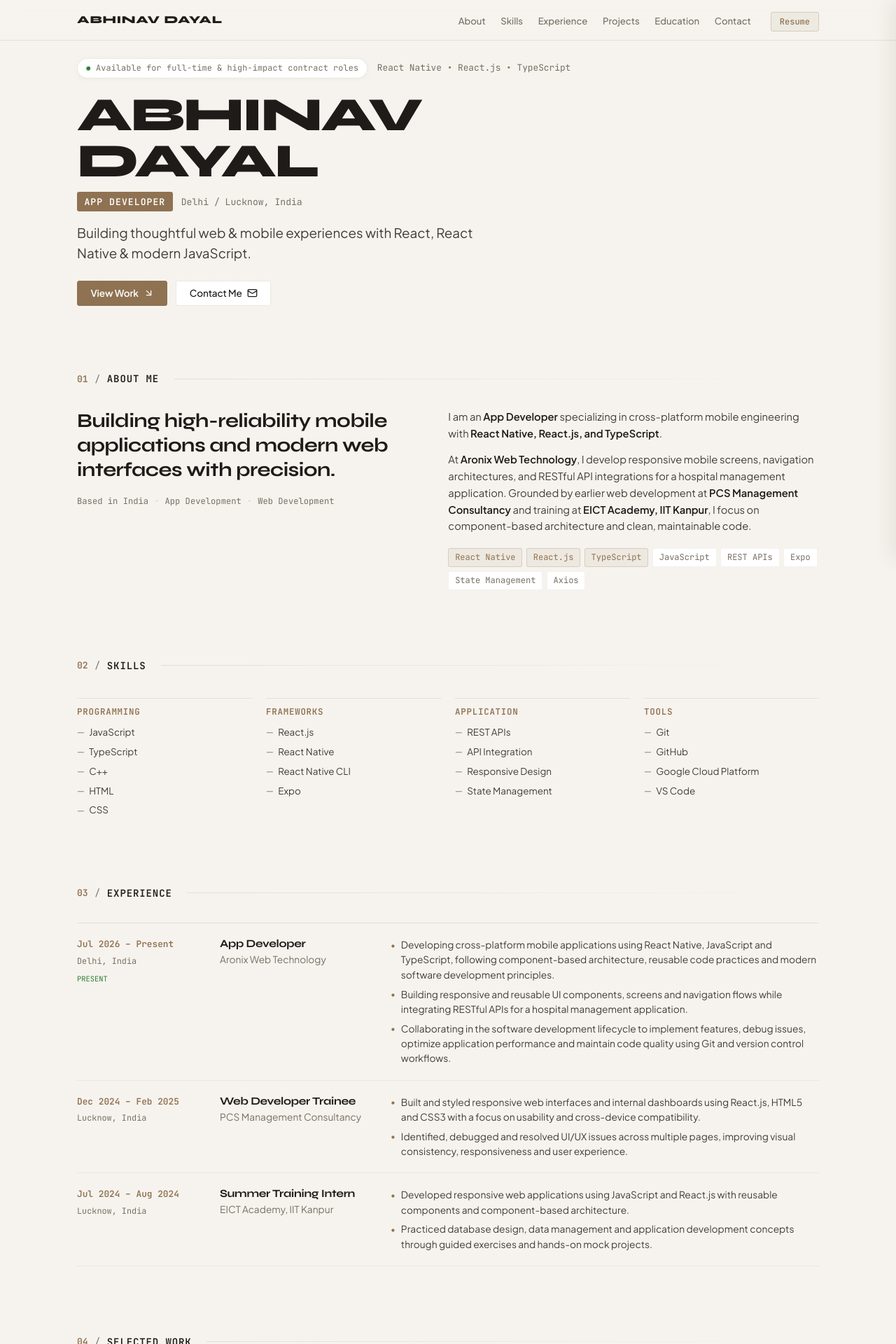
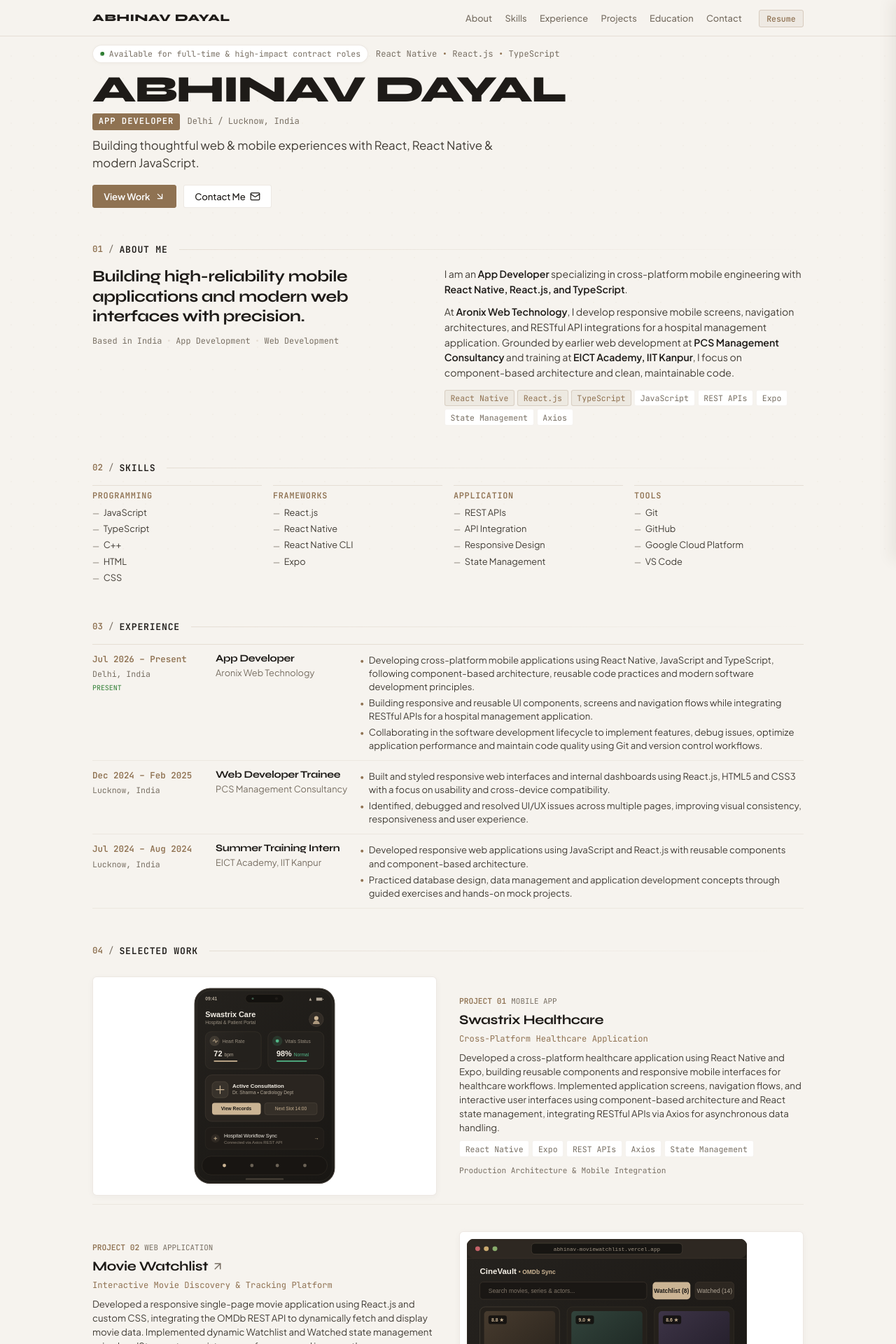
Before and after one commit to AbhinavXDayal/Portfolio, a React (Vite) app: page / in a window 1280 px wide. Shown: the top 1920 px of the page at 70% size. Built offline with nearby package versions, Linux system fonts and the light colour scheme.

Commit message:
Optimize vertical layout density and reduce scroll height

```diff
--- a/src/styles/globals.css
+++ b/src/styles/globals.css
@@ -2,7 +2,7 @@
 @import './animations.css';
 
 /* ==========================================================================
-   CSS RESET & CORE FOUNDATIONS (SOFT BEIGE AESTHETIC)
+   CSS RESET & CORE FOUNDATIONS (COMPACT SOFT BEIGE AESTHETIC)
    ========================================================================== */
 
 *, *::before, *::after {
@@ -26,7 +26,7 @@
   min-height: 100vh;
   background-color: var(--background);
   color: var(--text);
-  line-height: 1.6;
+  line-height: 1.5;
   font-size: var(--text-body);
   overflow-x: hidden;
   position: relative;
@@ -54,7 +54,7 @@
 
 /* Custom Scrollbar */
 ::-webkit-scrollbar {
-  width: 5px;
+  width: 4px;
 }
 ::-webkit-scrollbar-track {
   background: var(--background);
@@ -70,7 +70,7 @@
 /* Focus Outline */
 :focus-visible {
   outline: 1.5px solid var(--beige);
-  outline-offset: 3px;
+  outline-offset: 2px;
 }
 
 /* Typography Base */
@@ -85,7 +85,7 @@
 p {
   color: var(--text);
   font-weight: 400;
-  line-height: 1.65;
+  line-height: 1.55;
 }
 
 a {
@@ -138,7 +138,7 @@
 }
 
 /* ==========================================================================
-   BUTTONS & TAGS
+   BUTTONS & TAGS (COMPACT CONTROLS)
    ========================================================================== */
 
 .portfolio-btn {
@@ -173,7 +173,7 @@
   background-color: var(--beige-soft);
   border-color: var(--beige-soft);
   transform: translateY(-1px);
-  box-shadow: 0 4px 12px rgba(143, 114, 82, 0.15);
+  box-shadow: 0 3px 10px rgba(143, 114, 82, 0.15);
 }
 
 .btn-outline {
@@ -190,15 +190,15 @@
 }
 
 .btn-sm {
-  font-size: 0.8rem;
-  padding: 0.38rem 0.8rem;
-  gap: 0.35rem;
+  font-size: 0.76rem;
+  padding: 0.32rem 0.65rem;
+  gap: 0.3rem;
 }
 
 .btn-md {
-  font-size: 0.85rem;
-  padding: 0.55rem 1.15rem;
-  gap: 0.45rem;
+  font-size: 0.82rem;
+  padding: 0.45rem 0.95rem;
+  gap: 0.4rem;
 }
 
 .portfolio-tag {
@@ -206,7 +206,7 @@
   align-items: center;
   font-family: var(--font-mono);
   font-size: var(--text-xs);
-  padding: 0.18rem 0.55rem;
+  padding: 0.14rem 0.48rem;
   border-radius: var(--radius-sm);
   transition: all var(--transition-fast);
 }
@@ -232,12 +232,12 @@
 .status-badge {
   display: inline-flex;
   align-items: center;
-  gap: 0.5rem;
-  padding: 0.25rem 0.75rem;
+  gap: 0.4rem;
+  padding: 0.2rem 0.65rem;
   background: var(--surface);
   border: 1px solid var(--border);
   border-radius: var(--radius-full);
-  box-shadow: 0 2px 6px rgba(143, 114, 82, 0.05);
+  box-shadow: 0 1px 4px rgba(143, 114, 82, 0.05);
 }
 
 .status-dot-container {
@@ -268,32 +268,31 @@
 
 .status-text {
   font-family: var(--font-mono);
-  font-size: 0.74rem;
+  font-size: 0.72rem;
   color: var(--muted);
-  letter-spacing: 0.01em;
 }
 
 /* Section Header (Compact Editorial) */
 .section-v4-header {
   display: flex;
   align-items: center;
-  gap: 0.6rem;
-  margin-bottom: clamp(1.4rem, 2.5vw, 2rem);
+  gap: 0.5rem;
+  margin-bottom: 0.95rem;
 }
 
 .section-v4-num {
-  font-size: 0.82rem;
+  font-size: 0.78rem;
   font-weight: 600;
   color: var(--beige);
 }
 
 .section-v4-slash {
-  font-size: 0.82rem;
+  font-size: 0.78rem;
   color: var(--muted);
 }
 
 .section-v4-title {
-  font-size: 0.88rem;
+  font-size: 0.82rem;
   font-weight: 700;
   color: var(--cream);
   letter-spacing: 0.06em;
@@ -305,11 +304,11 @@
   flex: 1;
   height: 1px;
   background: linear-gradient(90deg, var(--border) 0%, transparent 100%);
-  margin-left: 0.75rem;
+  margin-left: 0.5rem;
 }
 
 /* ==========================================================================
-   NAVBAR & MOBILE DRAWER
+   NAVBAR & MOBILE DRAWER (COMPACT 52PX)
    ========================================================================== */
 
 .site-navbar {
@@ -317,12 +316,12 @@
   top: 0;
   left: 0;
   right: 0;
-  height: 58px;
+  height: 52px;
   z-index: 100;
   display: flex;
   flex-direction: column;
   justify-content: center;
-  background: rgba(246, 243, 238, 0.92);
+  background: rgba(246, 243, 238, 0.94);
   backdrop-filter: blur(12px);
   -webkit-backdrop-filter: blur(12px);
   border-bottom: 1px solid var(--border);
@@ -341,7 +340,7 @@
 
 .navbar-brand {
   font-family: var(--font-display);
-  font-size: 0.95rem;
+  font-size: 0.9rem;
   font-weight: 800;
   letter-spacing: 0.05em;
   color: var(--cream);
@@ -350,20 +349,20 @@
 .desktop-nav {
   display: flex;
   align-items: center;
-  gap: 1.75rem;
+  gap: 1.5rem;
 }
 
 .nav-list {
   display: flex;
   align-items: center;
-  gap: 1.35rem;
+  gap: 1.15rem;
 }
 
 .nav-link {
-  font-size: 0.82rem;
+  font-size: 0.8rem;
   font-weight: 500;
   color: var(--muted);
-  padding: 0.2rem 0;
+  padding: 0.15rem 0;
   position: relative;
   transition: color var(--transition-fast);
 }
@@ -385,12 +384,12 @@
 
 .resume-btn {
   font-family: var(--font-mono);
-  font-size: 0.75rem;
+  font-size: 0.72rem;
   font-weight: 500;
   color: var(--beige);
   background: rgba(143, 114, 82, 0.08);
   border: 1px solid rgba(143, 114, 82, 0.25);
-  padding: 0.32rem 0.75rem;
+  padding: 0.25rem 0.65rem;
   border-radius: var(--radius-sm);
   transition: all var(--transition-fast);
 }
@@ -403,7 +402,7 @@
 .mobile-menu-toggle {
   display: none;
   color: var(--cream);
-  padding: 0.35rem;
+  padding: 0.3rem;
 }
 
 .navbar-progress-bar {
@@ -437,17 +436,17 @@
   top: 0;
   right: 0;
   bottom: 0;
-  width: 80%;
-  max-width: 300px;
+  width: 75%;
+  max-width: 280px;
   background: var(--background);
   border-left: 1px solid var(--border);
   z-index: 110;
   display: flex;
   flex-direction: column;
-  padding: 1.5rem 1.25rem;
+  padding: 1.25rem 1rem;
   transform: translateX(100%);
   transition: transform var(--transition-base);
-  box-shadow: -8px 0 24px rgba(60, 50, 40, 0.08);
+  box-shadow: -6px 0 20px rgba(60, 50, 40, 0.08);
 }
 
 .mobile-drawer.open {
@@ -458,12 +457,12 @@
   display: flex;
   align-items: center;
   justify-content: space-between;
-  padding-bottom: 1rem;
+  padding-bottom: 0.75rem;
   border-bottom: 1px solid var(--border-subtle);
 }
 
 .mobile-drawer-title {
-  font-size: 0.8rem;
+  font-size: 0.75rem;
   color: var(--beige);
   text-transform: uppercase;
 }
@@ -475,15 +474,15 @@
 .mobile-nav-list {
   display: flex;
   flex-direction: column;
-  gap: 0.5rem;
-  padding: 1.25rem 0;
+  gap: 0.4rem;
+  padding: 1rem 0;
   flex: 1;
 }
 
 .mobile-nav-link {
   display: flex;
   align-items: center;
-  padding: 0.65rem 0.75rem;
+  padding: 0.55rem 0.65rem;
   border-radius: var(--radius-sm);
   background: var(--surface);
   border: 1px solid var(--border-subtle);
@@ -498,19 +497,19 @@
 }
 
 .mobile-nav-num {
-  font-size: 0.74rem;
+  font-size: 0.7rem;
   color: var(--beige);
-  margin-right: 0.75rem;
+  margin-right: 0.65rem;
 }
 
 .mobile-nav-text {
-  font-size: 0.92rem;
+  font-size: 0.88rem;
   font-weight: 600;
   flex: 1;
 }
 
 .mobile-drawer-footer {
-  padding-top: 1rem;
+  padding-top: 0.75rem;
   border-top: 1px solid var(--border-subtle);
 }
 
@@ -518,22 +517,22 @@
   display: flex;
   align-items: center;
   justify-content: center;
-  gap: 0.45rem;
-  padding: 0.65rem;
+  gap: 0.4rem;
+  padding: 0.55rem;
   background: var(--beige);
   color: #ffffff;
   font-weight: 600;
-  font-size: 0.84rem;
+  font-size: 0.8rem;
   border-radius: var(--radius-sm);
 }
 
 /* ==========================================================================
-   HERO SECTION (COMPACT 70-80VH MAX)
+   HERO SECTION (COMPACT ~60-70VH)
    ========================================================================== */
 
 .hero-section {
-  padding-top: clamp(4.5rem, 6.5vw, 6rem);
-  padding-bottom: clamp(2rem, 3.5vw, 3rem);
+  padding-top: clamp(3.75rem, 5vw, 4.5rem);
+  padding-bottom: clamp(1rem, 2vw, 1.5rem);
   min-height: auto;
   display: flex;
   align-items: center;
@@ -545,24 +544,24 @@
 }
 
 .hero-content {
-  max-width: 820px;
+  max-width: 780px;
 }
 
 .hero-meta-strip {
   display: flex;
   align-items: center;
   flex-wrap: wrap;
-  gap: 0.85rem;
-  margin-bottom: 1.15rem;
+  gap: 0.65rem;
+  margin-bottom: 0.75rem;
 }
 
 .hero-tech-mono {
-  font-size: 0.8rem;
+  font-size: 0.76rem;
   color: var(--muted);
 }
 
 .hero-headline-block {
-  margin-bottom: 1rem;
+  margin-bottom: 0.65rem;
 }
 
 .hero-name {
@@ -571,42 +570,42 @@
   line-height: 0.98;
   letter-spacing: -0.035em;
   color: var(--cream);
-  margin-bottom: 0.65rem;
+  margin-bottom: 0.45rem;
 }
 
 .hero-subline-row {
   display: flex;
   align-items: center;
-  gap: 0.75rem;
+  gap: 0.65rem;
 }
 
 .hero-role-tag {
-  font-size: 0.82rem;
+  font-size: 0.76rem;
   font-weight: 700;
   letter-spacing: 0.08em;
   color: #ffffff;
   background: var(--beige);
-  padding: 0.22rem 0.65rem;
+  padding: 0.18rem 0.55rem;
   border-radius: var(--radius-sm);
 }
 
 .hero-location-text {
-  font-size: 0.82rem;
+  font-size: 0.76rem;
   color: var(--muted);
 }
 
 .hero-intro-text {
-  font-size: clamp(1rem, 1.3vw + 0.35rem, 1.18rem);
-  line-height: 1.55;
+  font-size: clamp(0.95rem, 1.1vw + 0.35rem, 1.05rem);
+  line-height: 1.48;
   color: var(--text);
-  max-width: 620px;
-  margin-bottom: 1.5rem;
+  max-width: 580px;
+  margin-bottom: 1.15rem;
 }
 
 .hero-buttons-row {
   display: flex;
   flex-wrap: wrap;
-  gap: 0.75rem;
+  gap: 0.65rem;
 }
 
 /* ==========================================================================
@@ -621,18 +620,18 @@
 .about-v4-grid {
   display: grid;
   grid-template-columns: 0.95fr 1.05fr;
-  gap: clamp(1.75rem, 4vw, 3.5rem);
+  gap: clamp(1.25rem, 3vw, 2.5rem);
   align-items: start;
 }
 
 .about-v4-left {
   display: flex;
   flex-direction: column;
-  gap: 1.15rem;
+  gap: 0.75rem;
 }
 
 .about-statement {
-  font-size: clamp(1.25rem, 2.2vw, 1.75rem);
+  font-size: clamp(1.15rem, 1.8vw, 1.45rem);
   font-weight: 700;
   line-height: 1.25;
   color: var(--cream);
@@ -643,8 +642,8 @@
   display: flex;
   align-items: center;
   flex-wrap: wrap;
-  gap: 0.5rem;
-  font-size: 0.76rem;
+  gap: 0.4rem;
+  font-size: 0.74rem;
   color: var(--muted);
 }
 
@@ -655,20 +654,20 @@
 .about-v4-right {
   display: flex;
   flex-direction: column;
-  gap: 0.85rem;
+  gap: 0.65rem;
 }
 
 .about-v4-text {
-  font-size: 0.92rem;
-  line-height: 1.62;
+  font-size: 0.88rem;
+  line-height: 1.55;
   color: var(--text);
 }
 
 .about-tags-cloud {
   display: flex;
   flex-wrap: wrap;
-  gap: 0.35rem;
-  padding-top: 0.35rem;
+  gap: 0.25rem;
+  padding-top: 0.15rem;
 }
 
 /* ==========================================================================
@@ -683,20 +682,19 @@
 .skills-v4-horizontal-grid {
   display: grid;
   grid-template-columns: repeat(4, 1fr);
-  gap: 1.25rem;
-  padding-top: 0.25rem;
+  gap: 1rem;
 }
 
 .skill-v4-group {
   display: flex;
   flex-direction: column;
-  gap: 0.65rem;
+  gap: 0.45rem;
   border-top: 1px solid var(--border);
-  padding-top: 0.75rem;
+  padding-top: 0.5rem;
 }
 
 .skill-v4-cat-heading {
-  font-size: 0.78rem;
+  font-size: 0.74rem;
   font-weight: 700;
   color: var(--beige);
   letter-spacing: 0.06em;
@@ -705,14 +703,14 @@
 .skill-v4-list {
   display: flex;
   flex-direction: column;
-  gap: 0.4rem;
+  gap: 0.25rem;
 }
 
 .skill-v4-item {
   display: flex;
   align-items: center;
-  gap: 0.4rem;
-  font-size: 0.84rem;
+  gap: 0.35rem;
+  font-size: 0.8rem;
   color: var(--text);
   transition: color var(--transition-fast);
 }
@@ -723,7 +721,7 @@
 
 .skill-v4-dash {
   color: var(--muted);
-  font-size: 0.75rem;
+  font-size: 0.7rem;
 }
 
 /* ==========================================================================
@@ -743,9 +741,9 @@
 
 .experience-v4-row {
   display: grid;
-  grid-template-columns: 180px 220px 1fr;
-  gap: 1.5rem;
-  padding: 1.25rem 0;
+  grid-template-columns: 160px 190px 1fr;
+  gap: 1rem;
+  padding: 0.75rem 0;
   border-bottom: 1px solid var(--border-subtle);
   align-items: start;
   transition: background var(--transition-fast);
@@ -758,41 +756,41 @@
 .exp-v4-date-col {
   display: flex;
   flex-direction: column;
-  gap: 0.25rem;
+  gap: 0.15rem;
 }
 
 .exp-v4-period {
-  font-size: 0.8rem;
+  font-size: 0.78rem;
   font-weight: 600;
   color: var(--beige);
 }
 
 .exp-v4-location {
-  font-size: 0.74rem;
+  font-size: 0.72rem;
   color: var(--muted);
 }
 
 .exp-v4-present-tag {
   display: inline-block;
-  font-size: 0.65rem;
+  font-size: 0.62rem;
   color: #2e7d32;
-  margin-top: 0.2rem;
+  margin-top: 0.15rem;
 }
 
 .exp-v4-role-col {
   display: flex;
   flex-direction: column;
-  gap: 0.2rem;
+  gap: 0.15rem;
 }
 
 .exp-v4-role {
-  font-size: 0.98rem;
+  font-size: 0.9rem;
   font-weight: 700;
   color: var(--cream);
 }
 
 .exp-v4-company {
-  font-size: 0.86rem;
+  font-size: 0.8rem;
   color: var(--muted);
 }
 
@@ -804,27 +802,27 @@
 .exp-v4-bullet-list {
   display: flex;
   flex-direction: column;
-  gap: 0.4rem;
+  gap: 0.25rem;
 }
 
 .exp-v4-bullet-item {
   display: flex;
   align-items: flex-start;
-  gap: 0.5rem;
-  font-size: 0.86rem;
-  line-height: 1.55;
+  gap: 0.4rem;
+  font-size: 0.82rem;
+  line-height: 1.45;
   color: var(--text);
 }
 
 .bullet-dash {
   color: var(--beige);
-  font-size: 0.8rem;
+  font-size: 0.75rem;
   flex-shrink: 0;
   margin-top: 0.1rem;
 }
 
 /* ==========================================================================
-   SECTION 04: SELECTED WORK (MAGAZINE SHOWCASE 300-450PX)
+   SECTION 04: SELECTED WORK (COMPACT MAGAZINE SHOWCASE)
    ========================================================================== */
 
 .projects-section {
@@ -835,20 +833,20 @@
 .projects-v4-showcase {
   display: flex;
   flex-direction: column;
-  gap: clamp(2rem, 3.5vw, 3rem);
+  gap: clamp(1.25rem, 2vw, 1.75rem);
 }
 
 .project-v4-item {
   display: grid;
-  grid-template-columns: 1.15fr 0.85fr;
-  gap: clamp(1.5rem, 3vw, 2.75rem);
+  grid-template-columns: 1fr 1fr;
+  gap: clamp(1.2rem, 2.5vw, 2rem);
   align-items: center;
-  padding: 1.25rem 0;
+  padding: 0.75rem 0;
   border-bottom: 1px solid var(--border-subtle);
 }
 
 .project-v4-item.layout-reverse {
-  grid-template-columns: 0.85fr 1.15fr;
+  grid-template-columns: 1fr 1fr;
 }
 
 .project-v4-item.layout-reverse .project-v4-visual-col {
@@ -867,15 +865,15 @@
   background: var(--surface);
   border: 1px solid var(--border);
   border-radius: var(--radius-md);
-  padding: 1rem;
+  padding: 0.65rem;
   transition: transform var(--transition-fast), border-color var(--transition-fast), box-shadow var(--transition-fast);
-  box-shadow: 0 4px 16px rgba(60, 50, 40, 0.05);
+  box-shadow: 0 2px 10px rgba(60, 50, 40, 0.04);
 }
 
 .project-v4-item:hover .project-v4-frame {
-  transform: scale(1.015);
+  transform: scale(1.012);
   border-color: rgba(143, 114, 82, 0.35);
-  box-shadow: 0 8px 24px rgba(60, 50, 40, 0.09);
+  box-shadow: 0 4px 16px rgba(60, 50, 40, 0.08);
 }
 
 .project-mockup-wrapper {
@@ -886,12 +884,12 @@
 }
 
 .project-mockup-wrapper.mobile-frame {
-  max-width: 300px;
+  max-width: 230px;
   margin: 0 auto;
 }
 
 .project-mockup-wrapper.web-frame {
-  max-width: 100%;
+  max-width: 400px;
 }
 
 .mockup-svg {
@@ -902,31 +900,31 @@
 .project-v4-details-col {
   display: flex;
   flex-direction: column;
-  gap: 0.65rem;
+  gap: 0.45rem;
 }
 
 .project-v4-meta-row {
   display: flex;
   align-items: center;
-  gap: 0.55rem;
+  gap: 0.45rem;
 }
 
 .project-v4-num {
-  font-size: 0.74rem;
+  font-size: 0.7rem;
   font-weight: 700;
   color: var(--beige);
 }
 
 .project-v4-type {
-  font-size: 0.7rem;
+  font-size: 0.68rem;
   color: var(--muted);
 }
 
 .project-v4-title {
   display: inline-flex;
   align-items: center;
-  gap: 0.35rem;
-  font-size: clamp(1.35rem, 2vw, 1.75rem);
+  gap: 0.3rem;
+  font-size: clamp(1.15rem, 1.5vw, 1.45rem);
   font-weight: 700;
   color: var(--cream);
   line-height: 1.15;
@@ -934,7 +932,7 @@
 }
 
 .project-v4-item:hover .project-v4-title {
-  transform: translateX(3px);
+  transform: translateX(2px);
 }
 
 .project-v4-arrow {
@@ -948,43 +946,43 @@
 }
 
 .project-v4-subtitle {
-  font-size: 0.8rem;
+  font-size: 0.76rem;
   color: var(--beige);
 }
 
 .project-v4-desc {
-  font-size: 0.88rem;
-  line-height: 1.58;
+  font-size: 0.83rem;
+  line-height: 1.5;
   color: var(--text);
 }
 
 .project-v4-tags {
   display: flex;
   flex-wrap: wrap;
-  gap: 0.35rem;
-  padding-top: 0.2rem;
+  gap: 0.25rem;
+  padding-top: 0.1rem;
 }
 
 .project-v4-actions {
   display: flex;
   flex-wrap: wrap;
   align-items: center;
-  gap: 0.65rem;
-  padding-top: 0.4rem;
+  gap: 0.45rem;
+  padding-top: 0.25rem;
 }
 
 .project-v4-note {
-  font-size: 0.72rem;
+  font-size: 0.7rem;
   color: var(--muted);
 }
 
 /* ==========================================================================
-   SECTION 05: EDUCATION (SINGLE HORIZONTAL ROW)
+   SECTION 05: EDUCATION (SINGLE COMPACT HORIZONTAL ROW)
    ========================================================================== */
 
 .education-section {
-  padding-top: calc(var(--section-padding-y) * 0.75);
-  padding-bottom: calc(var(--section-padding-y) * 0.75);
+  padding-top: calc(var(--section-padding-y) * 0.65);
+  padding-bottom: calc(var(--section-padding-y) * 0.65);
 }
 
 .education-v4-row {
@@ -992,37 +990,37 @@
   align-items: center;
   justify-content: space-between;
   flex-wrap: wrap;
-  gap: 1rem;
+  gap: 0.75rem;
   background: var(--surface);
   border: 1px solid var(--border);
   border-radius: var(--radius-sm);
-  padding: 0.85rem 1.25rem;
-  box-shadow: 0 2px 8px rgba(60, 50, 40, 0.03);
+  padding: 0.65rem 1rem;
+  box-shadow: 0 1px 4px rgba(60, 50, 40, 0.03);
 }
 
 .edu-v4-degree {
-  font-size: 0.95rem;
+  font-size: 0.88rem;
   font-weight: 700;
   color: var(--cream);
 }
 
 .edu-v4-inst {
-  font-size: 0.84rem;
+  font-size: 0.78rem;
   color: var(--muted);
 }
 
 .edu-v4-year {
-  font-size: 0.78rem;
+  font-size: 0.74rem;
   color: var(--beige);
 }
 
 /* ==========================================================================
-   SECTION 06: CONTACT ME (LET'S BUILD SOMETHING)
+   SECTION 06: CONTACT ME (COMPACT)
    ========================================================================== */
 
 .contact-section {
   padding-top: var(--section-padding-y);
-  padding-bottom: clamp(3rem, 5vw, 4.5rem);
+  padding-bottom: clamp(1.75rem, 3vw, 2.5rem);
 }
 
 .contact-v4-container {
@@ -1033,12 +1031,12 @@
 .contact-v4-main {
   display: flex;
   flex-direction: column;
-  gap: 1rem;
-  max-width: 650px;
+  gap: 0.75rem;
+  max-width: 600px;
 }
 
 .contact-v4-headline {
-  font-size: clamp(1.75rem, 3vw, 2.5rem);
+  font-size: clamp(1.5rem, 2.4vw, 2rem);
   font-weight: 800;
   color: var(--cream);
   line-height: 1.1;
@@ -1046,42 +1044,42 @@
 }
 
 .contact-v4-subtext {
-  font-size: 0.95rem;
+  font-size: 0.88rem;
   color: var(--text);
-  line-height: 1.55;
+  line-height: 1.48;
 }
 
 .contact-v4-action-bar {
   display: flex;
   align-items: center;
   flex-wrap: wrap;
-  gap: 0.85rem;
-  padding-top: 0.5rem;
+  gap: 0.65rem;
+  padding-top: 0.25rem;
 }
 
 .contact-v4-email-box {
   display: inline-flex;
   align-items: center;
-  gap: 0.65rem;
+  gap: 0.5rem;
   background: var(--surface);
   border: 1px solid var(--border);
-  padding: 0.45rem 0.85rem;
+  padding: 0.35rem 0.75rem;
   border-radius: var(--radius-sm);
-  box-shadow: 0 2px 6px rgba(60, 50, 40, 0.04);
+  box-shadow: 0 1px 4px rgba(60, 50, 40, 0.04);
 }
 
 .contact-v4-email-str {
-  font-size: 0.86rem;
+  font-size: 0.82rem;
   color: var(--cream);
 }
 
 .contact-v4-copy-btn {
   display: inline-flex;
   align-items: center;
-  gap: 0.3rem;
-  font-size: 0.72rem;
+  gap: 0.25rem;
+  font-size: 0.7rem;
   color: var(--muted);
-  padding: 0.15rem 0.4rem;
+  padding: 0.12rem 0.35rem;
   border-radius: 2px;
   background: var(--surface-soft);
   transition: color var(--transition-fast);
@@ -1095,15 +1093,15 @@
   display: flex;
   align-items: center;
   flex-wrap: wrap;
-  gap: 1.25rem;
-  padding-top: 0.75rem;
+  gap: 1rem;
+  padding-top: 0.45rem;
 }
 
 .contact-v4-social-link {
   display: inline-flex;
   align-items: center;
-  gap: 0.35rem;
-  font-size: 0.8rem;
+  gap: 0.3rem;
+  font-size: 0.76rem;
   color: var(--muted);
   transition: color var(--transition-fast);
 }
@@ -1113,18 +1111,18 @@
 }
 
 .social-arrow {
-  font-size: 0.75rem;
+  font-size: 0.7rem;
 }
 
 /* ==========================================================================
-   FOOTER (HORIZONTAL ONE-LINER)
+   FOOTER (COMPACT ONE-LINER)
    ========================================================================== */
 
 .footer-v4 {
   background: #ede8df;
   border-top: 1px solid var(--border);
-  padding-top: 1.25rem;
-  padding-bottom: 1.25rem;
+  padding-top: 0.85rem;
+  padding-bottom: 0.85rem;
   position: relative;
   z-index: 2;
 }
@@ -1134,15 +1132,15 @@
   justify-content: space-between;
   align-items: center;
   flex-wrap: wrap;
-  gap: 1rem;
+  gap: 0.75rem;
 }
 
 .footer-v4-left {
   display: flex;
   align-items: center;
   flex-wrap: wrap;
-  gap: 0.5rem;
-  font-size: 0.8rem;
+  gap: 0.4rem;
+  font-size: 0.76rem;
 }
 
 .footer-v4-name {
@@ -1166,17 +1164,17 @@
 .footer-v4-right {
   display: flex;
   align-items: center;
-  gap: 1.25rem;
+  gap: 1rem;
 }
 
 .footer-v4-socials {
   display: flex;
   align-items: center;
-  gap: 1rem;
+  gap: 0.75rem;
 }
 
 .footer-v4-link {
-  font-size: 0.78rem;
+  font-size: 0.74rem;
   color: var(--muted);
 }
 
@@ -1187,10 +1185,10 @@
 .footer-v4-top-btn {
   display: inline-flex;
   align-items: center;
-  gap: 0.3rem;
+  gap: 0.25rem;
   color: var(--muted);
-  font-size: 0.72rem;
-  padding: 0.25rem 0.5rem;
+  font-size: 0.7rem;
+  padding: 0.2rem 0.45rem;
   border-radius: var(--radius-sm);
   background: var(--surface);
   border: 1px solid var(--border-subtle);
@@ -1209,7 +1207,7 @@
 @media (max-width: 1024px) {
   .about-v4-grid {
     grid-template-columns: 1fr;
-    gap: 1.5rem;
+    gap: 1rem;
   }
 
   .skills-v4-horizontal-grid {
@@ -1217,14 +1215,14 @@
   }
 
   .experience-v4-row {
-    grid-template-columns: 140px 180px 1fr;
-    gap: 1rem;
+    grid-template-columns: 130px 160px 1fr;
+    gap: 0.75rem;
   }
 
   .project-v4-item,
   .project-v4-item.layout-reverse {
     grid-template-columns: 1fr;
-    gap: 1.5rem;
+    gap: 1rem;
   }
 
   .project-v4-item.layout-reverse .project-v4-visual-col {
@@ -1251,7 +1249,7 @@
 
   .experience-v4-row {
     grid-template-columns: 1fr;
-    gap: 0.5rem;
+    gap: 0.35rem;
   }
 
   .education-v4-row {
@@ -1262,7 +1260,7 @@
   .footer-v4-container {
     flex-direction: column;
     align-items: flex-start;
-    gap: 0.75rem;
+    gap: 0.5rem;
   }
 
   .footer-v4-right {
@@ -1273,11 +1271,11 @@
 
 @media (max-width: 480px) {
   :root {
-    --container-padding-x: 1.15rem;
+    --container-padding-x: 1rem;
   }
 
   .hero-name {
-    font-size: 2.25rem;
+    font-size: 2rem;
   }
 
   .hero-buttons-row {
--- a/src/styles/variables.css
+++ b/src/styles/variables.css
@@ -16,19 +16,19 @@
   --font-sans: 'Plus Jakarta Sans', -apple-system, BlinkMacSystemFont, 'Segoe UI', Roboto, sans-serif;
   --font-mono: 'JetBrains Mono', 'SF Mono', Consolas, monospace;
 
-  /* Typography Scales */
-  --text-hero: clamp(2.5rem, 5.5vw, 4.25rem);
-  --text-h1: clamp(1.75rem, 3vw, 2.5rem);
-  --text-h2: clamp(1.25rem, 2vw, 1.75rem);
-  --text-h3: clamp(1.05rem, 1.3vw, 1.25rem);
-  --text-body: clamp(0.92rem, 0.3vw + 0.82rem, 1rem);
-  --text-small: 0.85rem;
-  --text-xs: 0.75rem;
+  /* Typography Scales (Compact) */
+  --text-hero: clamp(2.2rem, 4.2vw, 3.4rem);
+  --text-h1: clamp(1.5rem, 2.4vw, 2rem);
+  --text-h2: clamp(1.15rem, 1.8vw, 1.5rem);
+  --text-h3: clamp(0.98rem, 1.2vw, 1.15rem);
+  --text-body: 0.92rem;
+  --text-small: 0.82rem;
+  --text-xs: 0.72rem;
 
-  /* Compact Editorial Spacing */
-  --section-padding-y: clamp(2.25rem, 3.8vw, 3.5rem);
-  --container-max-width: 1140px;
-  --container-padding-x: clamp(1.25rem, 3.5vw, 2.5rem);
+  /* Ultra-Compact Editorial Spacing */
+  --section-padding-y: clamp(1.2rem, 2vw, 1.85rem);
+  --container-max-width: 1080px;
+  --container-padding-x: clamp(1.25rem, 3.5vw, 2rem);
 
   /* Radii & Transitions */
   --radius-sm: 3px;
```
